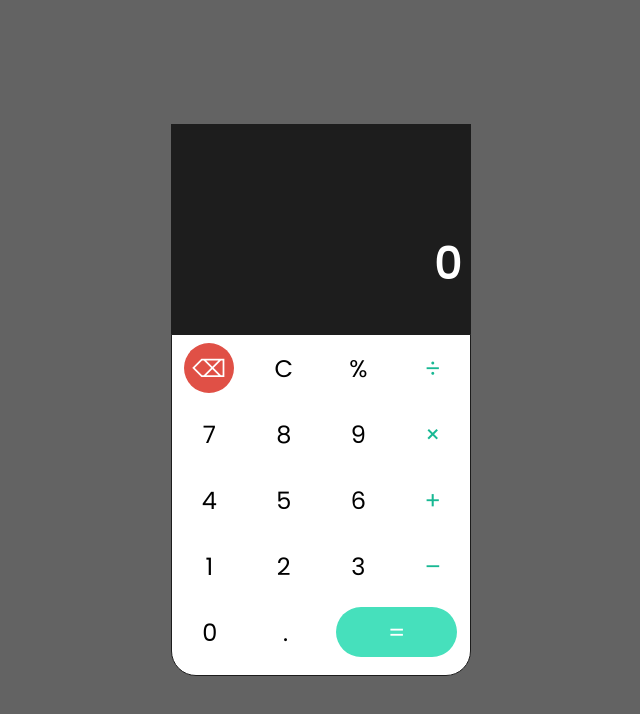
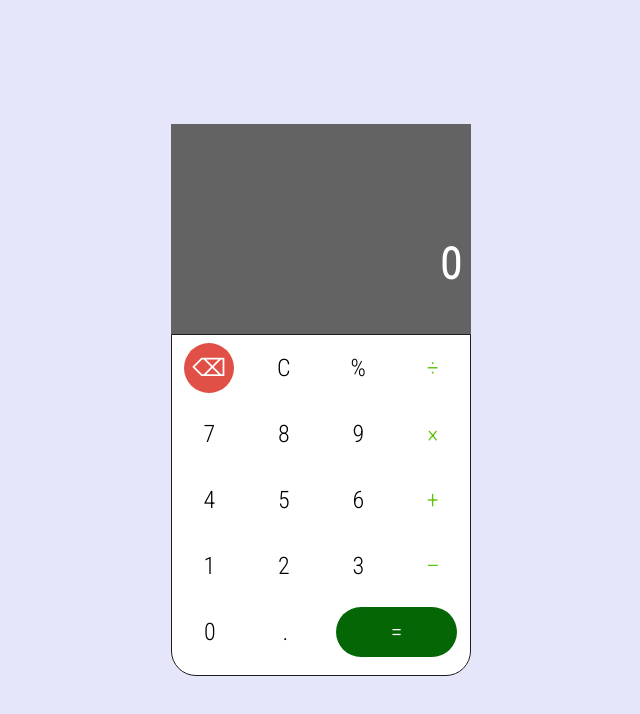
Before and after one commit to emmanuelkamala/Simple_CalculatorJs, a website built with webpack: page dist/index.html in a window 1280 px wide. Shown: the whole page, without its empty margins (319-959 px from the left). Built offline with nearby package versions, Linux system fonts and the light colour scheme.

```diff
--- a/dist/css/style.css
+++ b/dist/css/style.css
@@ -2,12 +2,12 @@
     padding: 0;
     margin: 0;
     background-origin: padding-box;
-    font-family: 'Poppins', sans-serif;
+    font-family: 'Roboto Condensed', sans-serif;
 }
 
 html{
     font-size: 16px;
-    background-color: #636363;
+    background-color: lavender;
 }
 
 .calculator{
@@ -20,7 +20,7 @@
 }
 
 .calc-container{
-    background-color: #1d1d1d;
+    background-color: #636363;
 
     width: 300px;
     height: auto;
@@ -114,7 +114,7 @@
 
 .row #calculate{
     color: #FFF;
-    background-color: #46e0bc;
+    background-color: rgb(4, 102, 4);
     width : 121px;
     border-radius: 50px;
 }
@@ -124,5 +124,5 @@
 }
 
 #division, #multiplication, #subtraction, #addition {
-    color: #18b893;
+    color: #5bc206;
 }
--- a/dist/index.html
+++ b/dist/index.html
@@ -4,7 +4,7 @@
     <meta charset="UTF-8">
     <meta name="viewport" content="width=device-width, initial-scale=1.0">
     <title>Simple Calculator - JavaScript</title>
-    <link href="https://fonts.googleapis.com/css2?family=Poppins&display=swap" rel="stylesheet">
+    <link href="https://fonts.googleapis.com/css2?family=Roboto+Condensed:wght@300&display=swap" rel="stylesheet">
     <link rel="stylesheet" href="./css/style.css">
 </head>
 <body>
```
Also changed, not shown: README.md (added), dist/images/calc.png (added).
